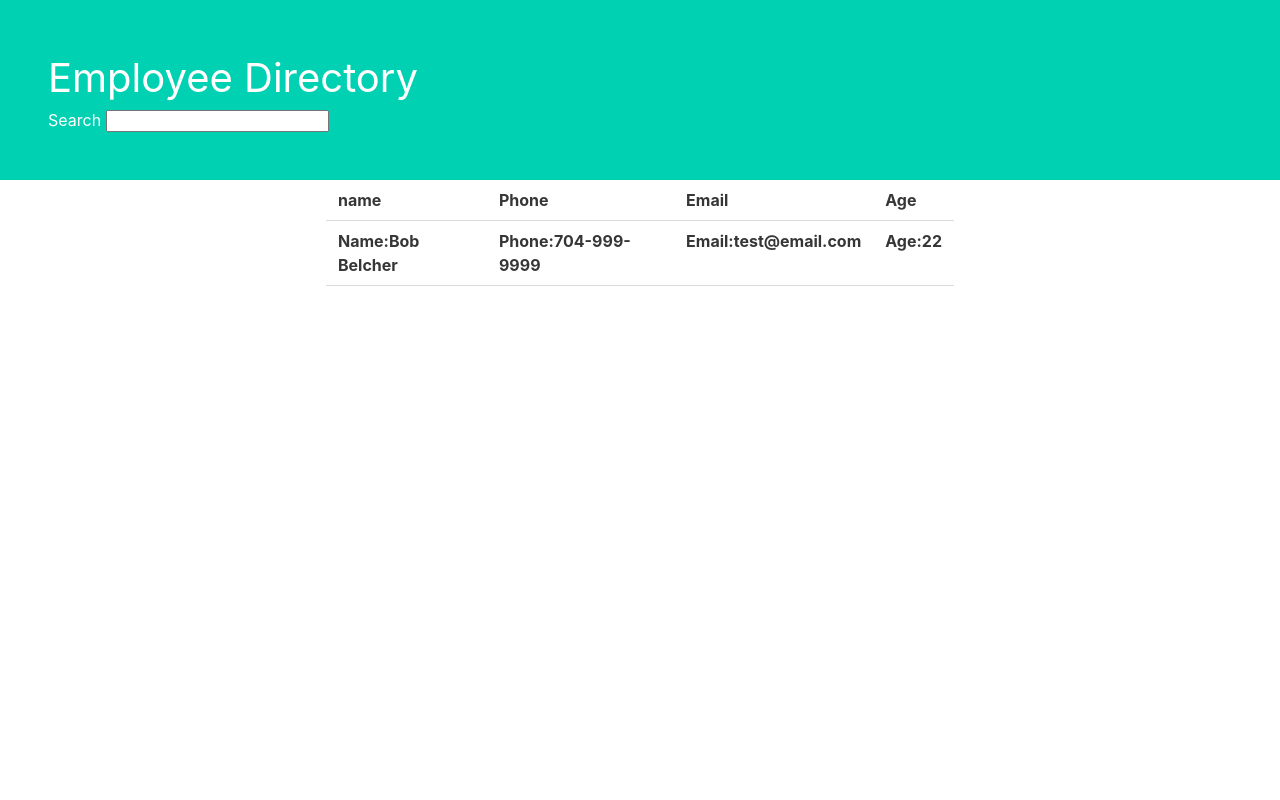
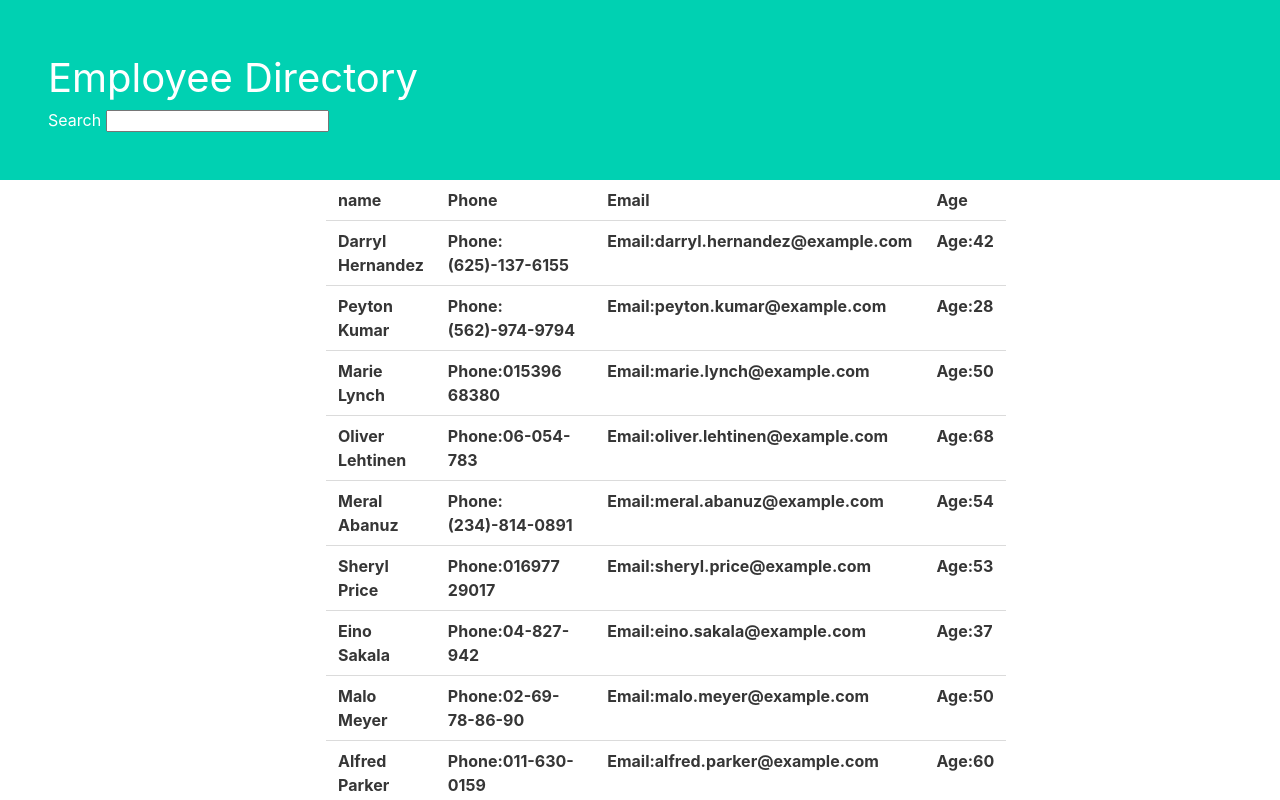
Before and after one commit to JTLaMarre/EmployeeDirectory, a React (Create React App) app in the folder directory/: page / in a window 1280 px wide. Shown: the top 800 px of the page. Built offline with nearby package versions, Linux system fonts and the light colour scheme.

Commit message:
got full table generating!

```diff
--- a/directory/src/App.js
+++ b/directory/src/App.js
@@ -1,19 +1,20 @@
-import React, { Fragment } from 'react';
+import React, { Component } from 'react';
 import logo from './logo.svg';
 import './App.css';
 import EmployeeRow from './components/EmployeeRow.js'
+import employees from './employees.json'
 
-const TestEmployee = {
-  name:{
-    first:"Bob",
-    last:"Belcher"
-  },
-  phone: "704-999-9999",
-  email: "test@email.com",
-  age:22
-}
 
-function App() {
+class App extends Component {
+
+  state= {
+employees
+  }
+
+
+
+
+  render(){
   return (
     <div>
     <div className="hero is-primary">
@@ -31,18 +32,22 @@ function App() {
                   <th>Email</th>
                   <th>Age</th>
                 </tr>
-                <EmployeeRow
-                name={TestEmployee.name}
-                phone ={TestEmployee.phone}
-                email = {TestEmployee.email}
-                age ={TestEmployee.age}
-                 />
+                {this.state.employees.map(employee => (
+          <EmployeeRow
+            name={employee.name}
+            phone={employee.phone}
+            email={employee.email}
+            age={employee.dob.age}
+          />
+        ))}
+
                 </table>
                 </div>
 
             </div>
     </div>
   );
+  }
 }
 
 export default App;
--- a/directory/src/components/EmployeeRow.js
+++ b/directory/src/components/EmployeeRow.js
@@ -4,7 +4,7 @@ const EmployeeRow = (props) => {
     return (
 
         <tr>
-            <th>Name:{props.name.first} {props.name.last}</th>
+            <th>{props.name.first} {props.name.last}</th>
             <th>Phone:{props.phone}</th>
             <th>Email:{props.email}</th>
             <th>Age:{props.age}</th>
```
